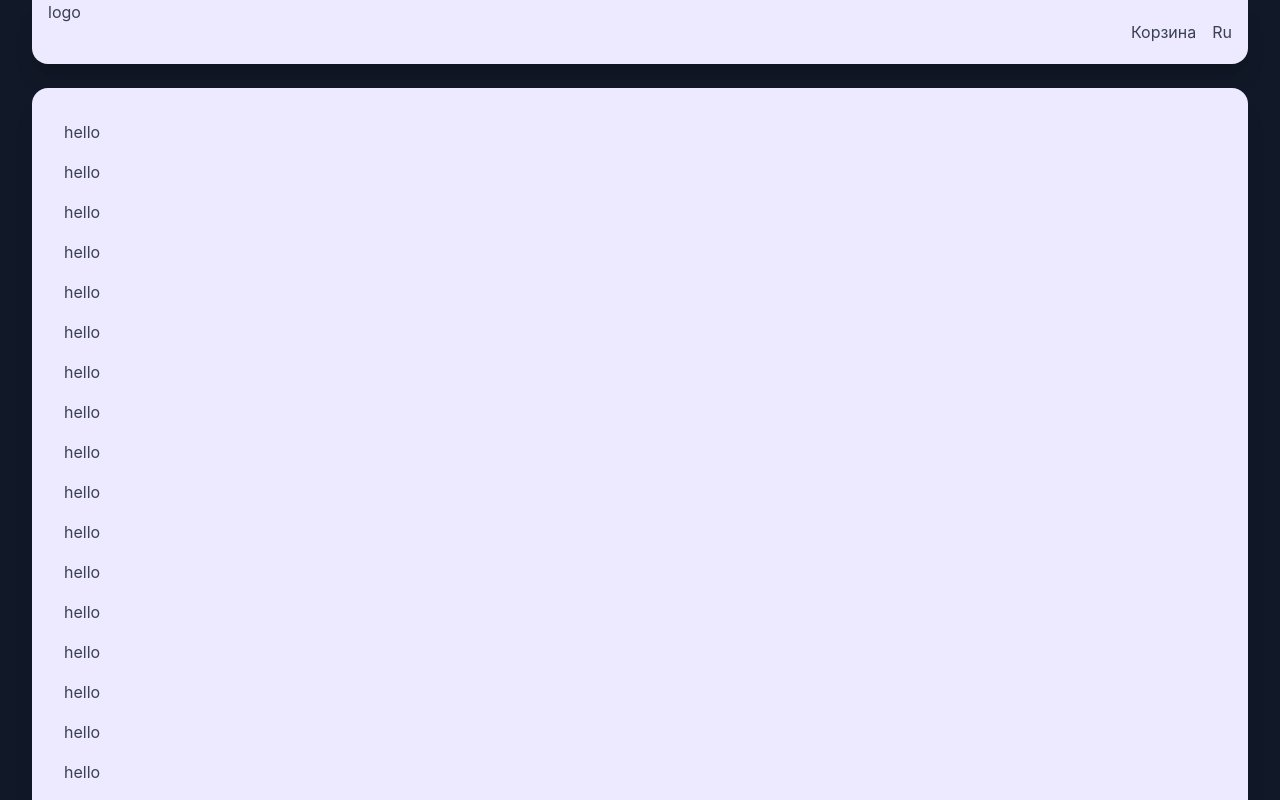
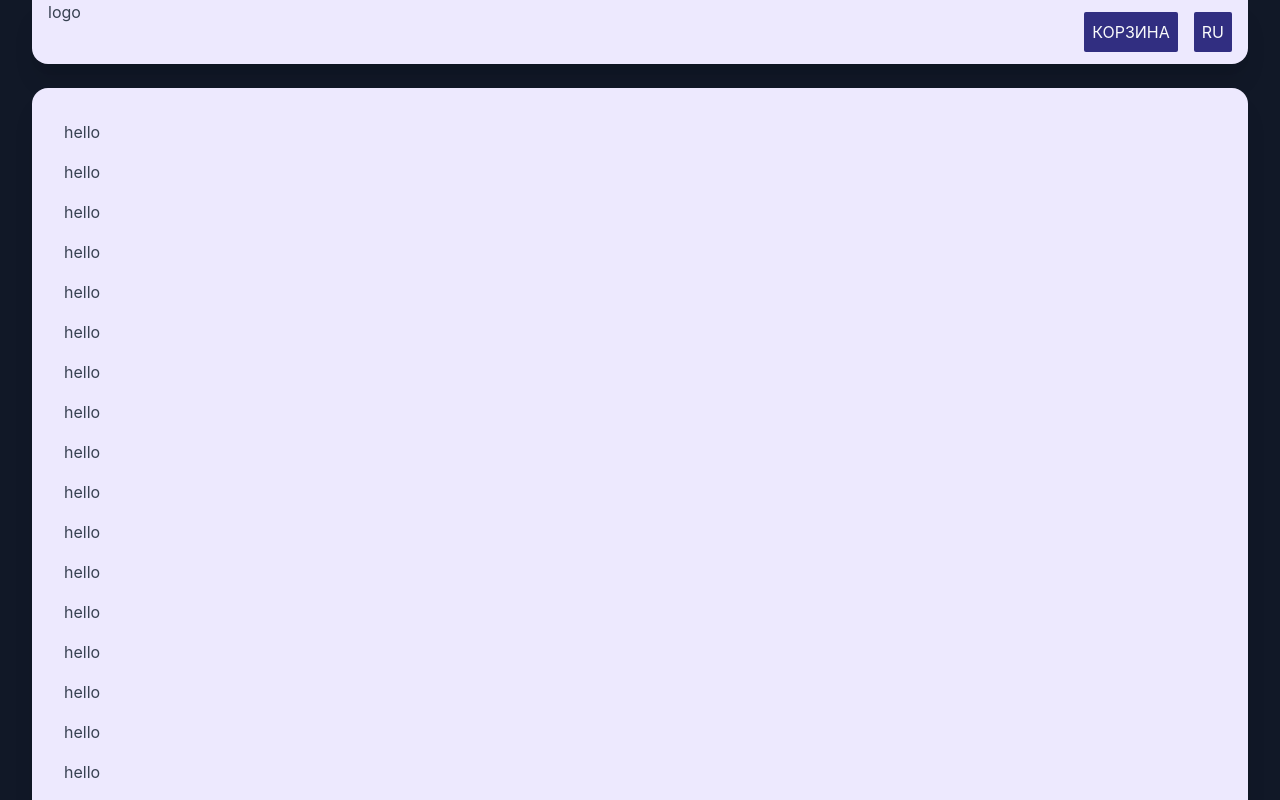
Before and after one commit to mnik01/spa, a React (Vite) app: page / in a window 1280 px wide. Shown: the top 800 px of the page. Built offline with nearby package versions, Linux system fonts and the light colour scheme; a web font is replaced by a local one.

Commit message:
feat: buttons added

```diff
--- /dev/null
+++ b/src/Core/Components/Button/Button.tsx
@@ -0,0 +1,17 @@
+import { FC } from 'react'
+import './styles/aliases.css'
+import { ButtonProps } from './types'
+
+export const Button: FC<ButtonProps> = ({
+  onClick = () => {},
+  isDisabled = false,
+  text,
+}) => (
+  <button
+    className={`button ${isDisabled ? 'button_disabled' : ''}`}
+    type="button"
+    onClick={onClick}
+    disabled={isDisabled}>
+    {text}
+  </button>
+)
--- /dev/null
+++ b/src/Core/Components/Button/index.ts
@@ -0,0 +1 @@
+export * from './Button'
--- /dev/null
+++ b/src/Core/Components/Button/styles/aliases.css
@@ -0,0 +1,7 @@
+.button {
+  @apply bg-indigo-900 text-gray-50 p-2 rounded-sm uppercase;
+}
+
+/* .button_disabled {
+  @apply;
+} */
--- /dev/null
+++ b/src/Core/Components/Button/types.ts
@@ -0,0 +1,7 @@
+import { MouseEventHandler } from 'react'
+
+export interface ButtonProps {
+  isDisabled?: boolean
+  text: string
+  onClick?: MouseEventHandler<HTMLButtonElement>
+}
--- a/src/Core/Components/Header/Header.tsx
+++ b/src/Core/Components/Header/Header.tsx
@@ -1,4 +1,5 @@
 import { FC } from 'react'
+import { Button } from '../Button'
 import { Container } from '../Container'
 
 export const Header: FC = () => (
@@ -6,9 +7,11 @@ export const Header: FC = () => (
     <div className="a-main-shadowed rounded-b-2xl h-16 flex justify-between px-4">
       logo
       <div className="flex gap-x-4 self-center">
-        <button type="button">Корзина</button>
-        <button type="button">Ru</button>
+        <Button text="Корзина" />
+        <Button text="Ru" />
+
         {/* TODO: i18n */}
+        {/* TODO: footer */}
       </div>
     </div>
   </Container>
--- a/src/Core/Components/PageLoader/PageLoader.tsx
+++ b/src/Core/Components/PageLoader/PageLoader.tsx
@@ -1,4 +1,4 @@
-import { randBeetwen } from 'Core/Utils/randBeetwen'
+import { randBeetwen } from 'Core/Utils'
 import { FC } from 'react'
 import Skeleton from 'react-loading-skeleton'
 import { Container } from '../Container'
--- /dev/null
+++ b/src/Core/Utils/index.ts
@@ -0,0 +1 @@
+export * from './randBeetwen'
```
